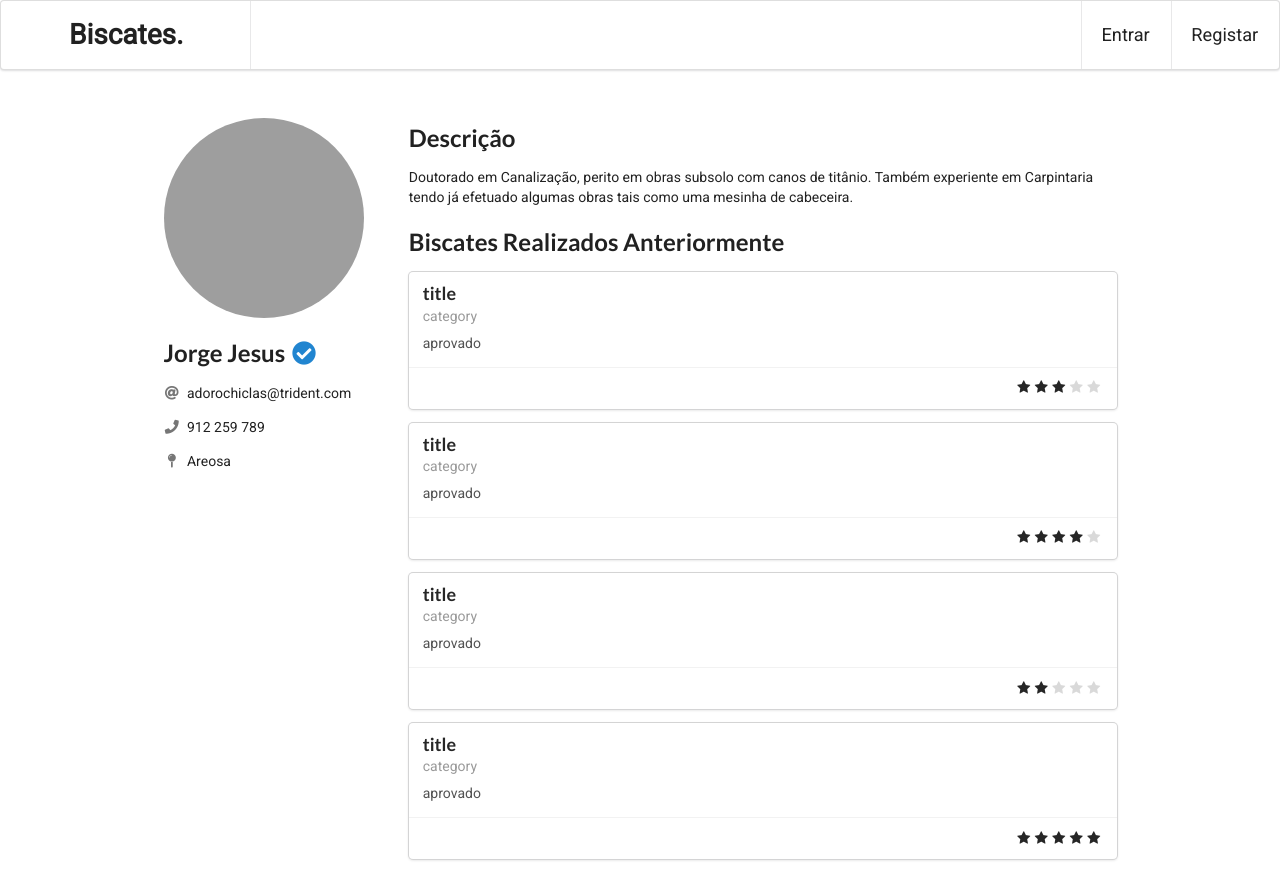
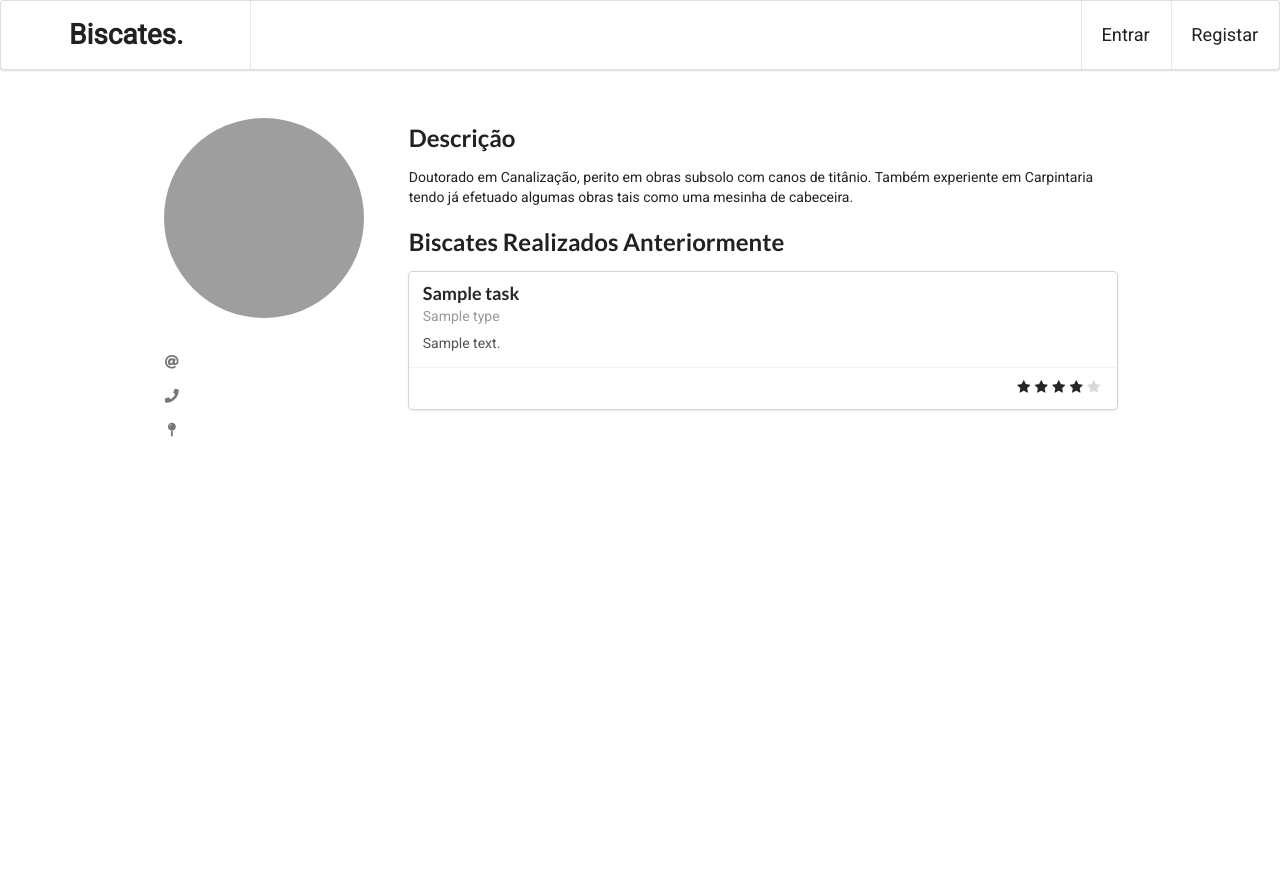
Before and after one commit to makeorbreak-io/biscates, a Python web app: template templates/profile.html in a window 1280 px wide. Run offline with Jinja, Linux system fonts and the light colour scheme; the template is opened without the code that fills it: most values are stand-ins (such as "Sample title", 1, 10 or a date in 2020); some libraries are stand-ins or nearby versions; grey boxes are pictures that could not be loaded.

Commit message:
profiles pages

```diff
--- a/templates/homepage.html
+++ b/templates/homepage.html
@@ -38,7 +38,7 @@
 
             {% for task in tasks %}
 
-            <a class="ui fluid card " href="http://www.dog.com">
+            <a class="ui fluid card " href="/task?id={{task.id}}">
                 <div class="content">
                     <div class="header">{{task.title}}</div>
                     <div class="meta">
--- a/templates/profile.html
+++ b/templates/profile.html
@@ -1,25 +1,23 @@
-{% extends "body-sidebar.html" %}
-{% block sidecontent %}
+{% extends "body-sidebar.html" %} {% block sidecontent %}
 <script src="{{ url_for('static', filename='js/profile.js') }}"></script>
 <br/>
 <div class="ui row">
-  <img class="ui massive avatar image" style="width: 200px; height: 200px; object-fit: cover;" src="http://www2.pictures.zimbio.com/gi/Real+Madrid+CF+v+Sporting+Clube+de+Portugal+QSMFTsZhHuml.jpg" />
+  <img class="ui massive avatar image" style="width: 200px; height: 200px; object-fit: cover;" src={{user.photo}} />
 </div>
 <br/>
 <div class="ui row">
-  <h2>Jorge Jesus <i class="check circle icon blue"></i></h2>
+  <h2>{{user.name}} {% if user.certified %}<i class="check circle icon blue"></i>{% endif %}</h2>
   <p>
-    <i class="at icon grey"></i> adorochiclas@trident.com
+    <i class="at icon grey"></i> {{user.email}}
   </p>
   <p>
-    <i class="phone icon grey"></i> 912 259 789
+    <i class="phone icon grey"></i> {{user.contact}}
   </p>
   <p>
-    <i class="map pin icon grey"></i> Areosa
+    <i class="map pin icon grey"></i> {{user.address}}
   </p>
 </div>
-{% endblock %}
-{% block content %}
+{% endblock %} {% block content %}
 <div class="ui row">
   <div class="ui eight wide column">
     <div class="ui row"></div>
@@ -32,24 +30,19 @@
 <br/>
 <div class="ui row">
   <h2>Biscates Realizados Anteriormente</h2>
-   {% set tasks = [
-   ["title","category","aprovado","3"] ,
-   ["title","category","aprovado","4"],
-   ["title","category","aprovado","2"] ,
-   ["title","category","aprovado","5"]
-   ] %} {% for task in tasks %}
-   <a class="ui fluid card " href="http://www.dog.com">
+  {% for task in tasks %}
+  <a class="ui fluid card " href="../task?id={{task.id}}">
     <div class="content">
-       <div class="header">{{task[0]}}</div>
+      <div class="header">{{task.title}}</div>
       <div class="meta">
-         <span class="category">{{task[1]}}</span>
+        <span class="category">{{task.type}}</span>
       </div>
       <div class="description">
-         <p>{{task[2]}}</p>
+        <p>{{task.description}}</p>
       </div>
     </div>
     <div class="extra content right aligned">
-       <div class='ui rating' data-rating={{task[3]}} data-max-rating="5" ></div>
+      <div class='ui rating' data-rating={{task.rating}} data-max-rating="5"></div>
     </div>
   </a>
   {% endfor %}
--- a/templates/task.html
+++ b/templates/task.html
@@ -8,7 +8,7 @@
 </div>
 <br/>
 <div class="ui row">
-    <h2><a href="http://www.dog.com">{{task.user_info.name}}</a> <i class="check circle icon blue"></i></h2>
+    <h2 class="ui user_name"><a href="../profile?id={{task.user_info.id}}">{{task.user_info.name}}{% if task.user_info.certified %}<i class="check circle icon blue"></i>{% endif %}</a></h2>
     <p>
         <i class="at icon grey"></i> {{task.user_info.email}}
     </p>
```
Also changed, not shown: app.py (+6 -1 lines), controllers/task_controller.py (+8 -0 lines). Lines whose indentation alone changed are shown as unchanged.
